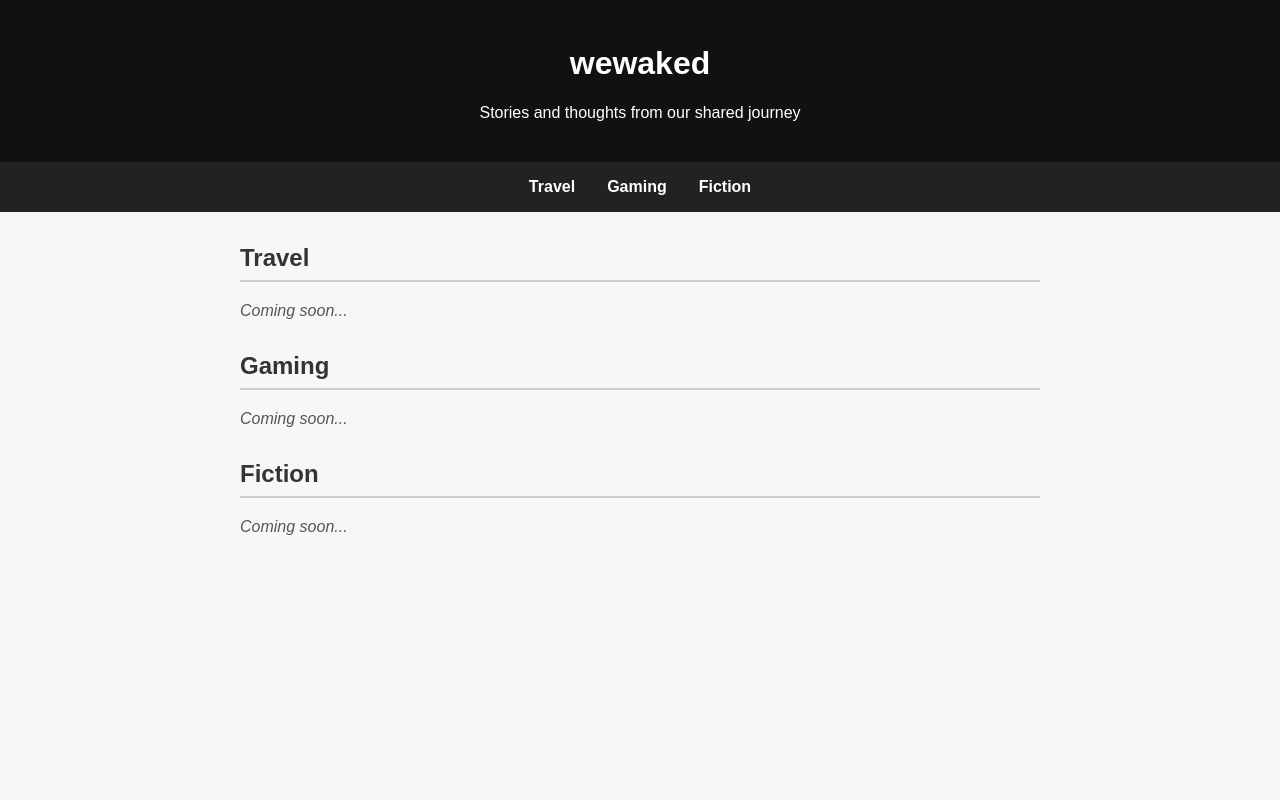
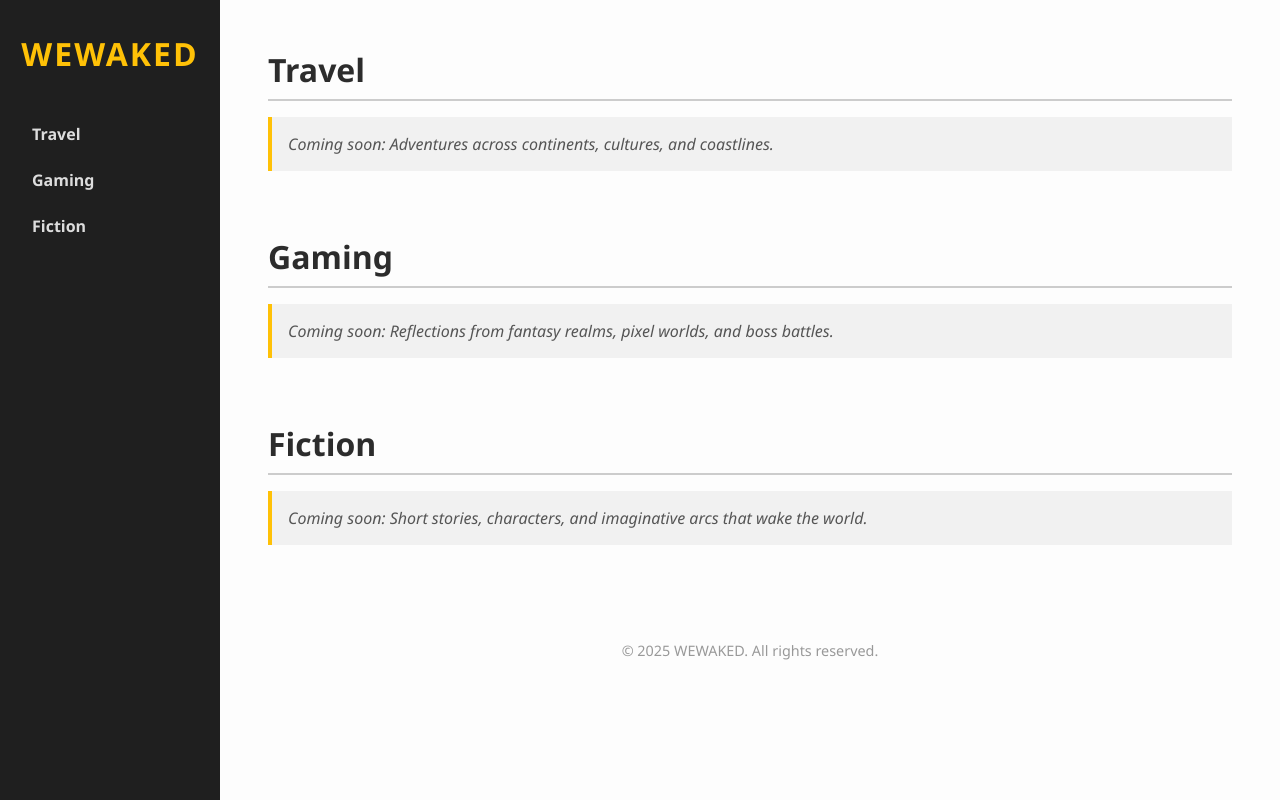
Before and after one commit to wewaked/wewaked-website, a plain HTML site: page index.html in a window 1280 px wide. Drawn offline with Linux system fonts and the light colour scheme.

Commit message:
Update index.html

```diff
--- a/index.html
+++ b/index.html
@@ -5,79 +5,121 @@
   <meta name="viewport" content="width=device-width, initial-scale=1.0" />
   <title>wewaked</title>
   <style>
+    * {
+      margin: 0;
+      padding: 0;
+      box-sizing: border-box;
+    }
+
     body {
-      margin: 0;
-      font-family: Arial, sans-serif;
-      background: #f7f7f7;
-      color: #333;
+      font-family: 'Segoe UI', Tahoma, Geneva, Verdana, sans-serif;
+      background-color: #fdfdfd;
+      color: #2c2c2c;
+      display: flex;
+      min-height: 100vh;
     }
-    header {
-      background: #111;
+
+    aside {
+      background-color: #1f1f1f;
       color: white;
-      padding: 1.5rem;
+      width: 220px;
+      padding: 2rem 1rem;
+      display: flex;
+      flex-direction: column;
+      gap: 2rem;
+      position: fixed;
+      height: 100vh;
+    }
+
+    aside h1 {
+      font-size: 2rem;
       text-align: center;
+      text-transform: uppercase;
+      letter-spacing: 2px;
+      color: #ffc107;
     }
-    nav {
-      background: #222;
+
+    aside nav {
       display: flex;
-      justify-content: center;
-      gap: 2rem;
-      padding: 1rem 0;
+      flex-direction: column;
+      gap: 1.5rem;
+      padding: 1rem;
     }
-    nav a {
-      color: white;
+
+    aside nav a {
+      color: #ddd;
       text-decoration: none;
-      font-weight: bold;
+      font-weight: 600;
+      transition: color 0.3s ease;
     }
-    nav a:hover {
-      text-decoration: underline;
+
+    aside nav a:hover {
+      color: #ffc107;
     }
-    .content {
-      max-width: 800px;
-      margin: 2rem auto;
-      padding: 0 1rem;
+
+    main {
+      margin-left: 220px;
+      padding: 3rem;
+      width: 100%;
     }
-    .category {
-      margin-bottom: 2rem;
+
+    section.category {
+      margin-bottom: 4rem;
     }
-    .category h2 {
+
+    section.category h2 {
+      font-size: 2rem;
+      margin-bottom: 1rem;
       border-bottom: 2px solid #ccc;
       padding-bottom: 0.5rem;
     }
+
     .post-preview {
-      margin: 1rem 0;
+      padding: 1rem;
+      background-color: #f1f1f1;
+      border-left: 4px solid #ffc107;
+      margin-bottom: 1rem;
       font-style: italic;
       color: #555;
+    }
+
+    footer {
+      text-align: center;
+      padding: 2rem;
+      font-size: 0.9rem;
+      color: #999;
     }
   </style>
 </head>
 <body>
-  <header>
-    <h1>wewaked</h1>
-    <p>Stories and thoughts from our shared journey</p>
-  </header>
+  <aside>
+    <h1>WEWAKED</h1>
+    <nav>
+      <a href="#travel">Travel</a>
+      <a href="#gaming">Gaming</a>
+      <a href="#fiction">Fiction</a>
+    </nav>
+  </aside>
 
-  <nav>
-    <a href="#travel">Travel</a>
-    <a href="#gaming">Gaming</a>
-    <a href="#fiction">Fiction</a>
-  </nav>
-
-  <main class="content">
+  <main>
     <section id="travel" class="category">
       <h2>Travel</h2>
-      <div class="post-preview">Coming soon...</div>
+      <div class="post-preview">Coming soon: Adventures across continents, cultures, and coastlines.</div>
     </section>
 
     <section id="gaming" class="category">
       <h2>Gaming</h2>
-      <div class="post-preview">Coming soon...</div>
+      <div class="post-preview">Coming soon: Reflections from fantasy realms, pixel worlds, and boss battles.</div>
     </section>
 
     <section id="fiction" class="category">
       <h2>Fiction</h2>
-      <div class="post-preview">Coming soon...</div>
+      <div class="post-preview">Coming soon: Short stories, characters, and imaginative arcs that wake the world.</div>
     </section>
+
+    <footer>
+      &copy; 2025 WEWAKED. All rights reserved.
+    </footer>
   </main>
 </body>
 </html>
```
